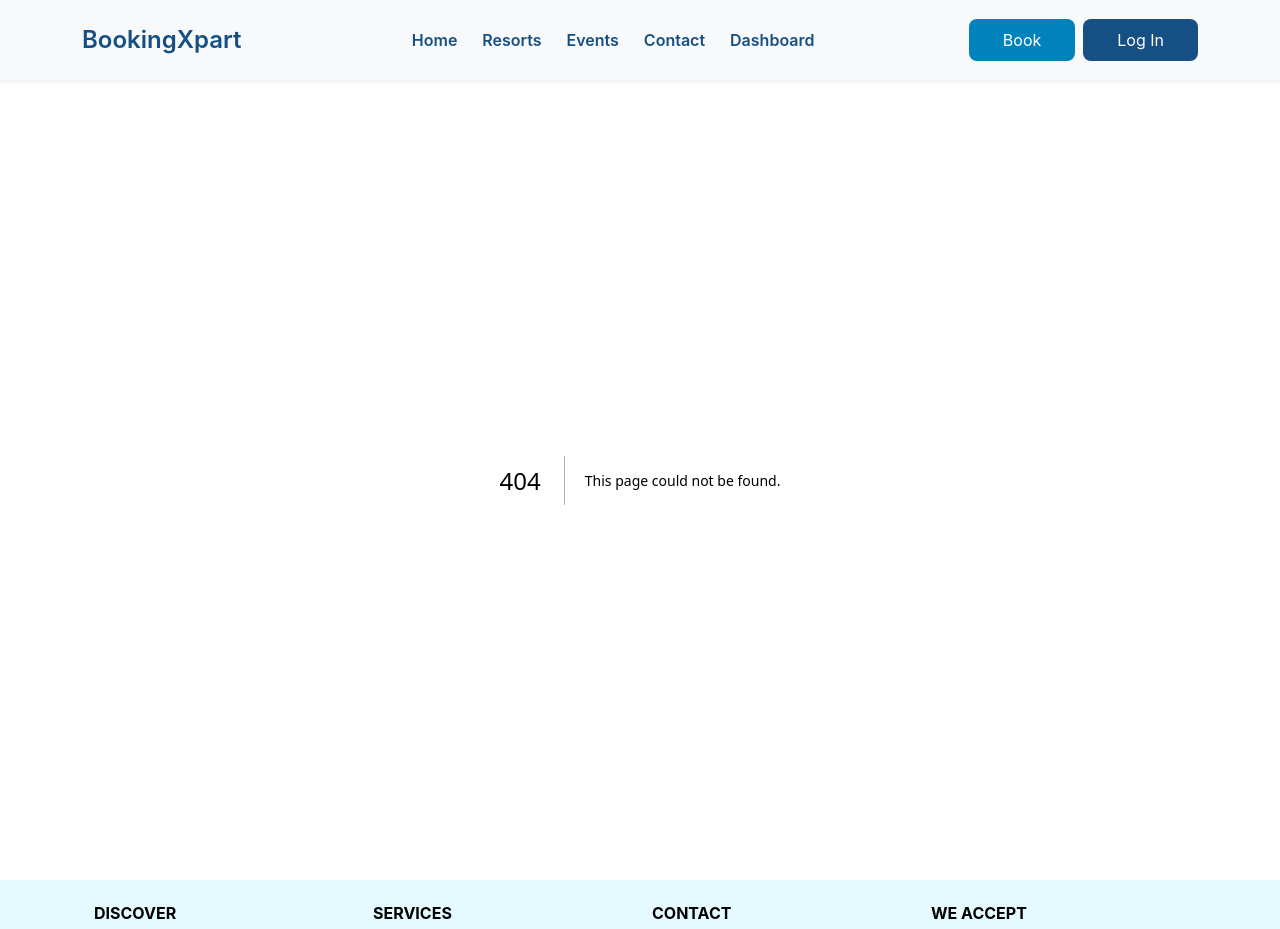
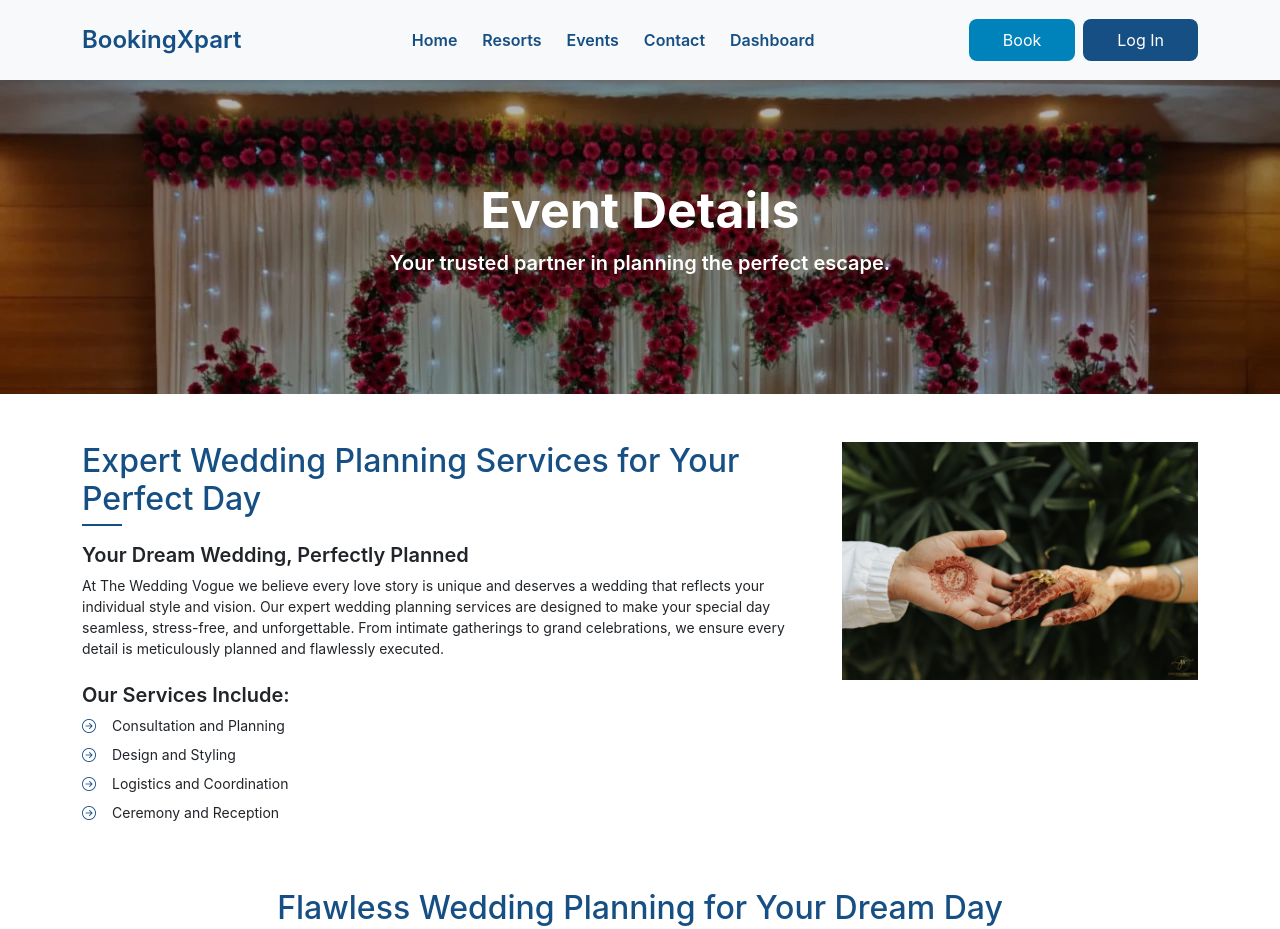
Before and after one commit to sahedalways/resort-booking-frontend, a Next.js app: page /events/1 in a window 1280 px wide. Before the commit this address had no page. Shown: the top 929 px of the page. Built offline with nearby package versions, Linux system fonts and the light colour scheme.

Commit message:
event details ongoing work

```diff
--- /dev/null
+++ b/src/app/events/[id]/page.tsx
@@ -0,0 +1,98 @@
+import Image from "next/image";
+
+export default function EventDetails() {
+  return (
+    <>
+      <section className="position-relative">
+        {/* Header Section */}
+        <div className="event-details-header mb-5">
+          <div className="aboutus-overlay"></div>
+          <div className="position-relative">
+            <h1 className="text-block-50 fw-bold">Event Details</h1>
+            <p className="text-block-20">
+              Your trusted partner in planning the perfect escape.
+            </p>
+          </div>
+        </div>
+      </section>
+
+      <section>
+        <div className="container">
+          <div className="row">
+            <div className="col-md-8">
+              <div>
+                <h3 className="text-block-32 position-relative underLine primary-color">
+                  Expert Wedding Planning Services for Your Perfect Day
+                  <span className=""></span>
+                </h3>
+
+                <div className="mt-4">
+                  <h2 className="text-block-20">
+                    Your Dream Wedding, Perfectly Planned
+                  </h2>
+                  <p className="paragraph-sm fw-normal text-dark">
+                    At The Wedding Vogue we believe every love story is unique
+                    and deserves a wedding that reflects your individual style
+                    and vision. Our expert wedding planning services are
+                    designed to make your special day seamless, stress-free, and
+                    unforgettable. From intimate gatherings to grand
+                    celebrations, we ensure every detail is meticulously planned
+                    and flawlessly executed.
+                  </p>
+                </div>
+
+                <div className="mt-4">
+                  <h4 className="text-block-20">Our Services Include:</h4>
+                  <ul className="list-unstyled">
+                    <li className="mb-2 paragraph-sm text-dark">
+                      <i className="bi bi-arrow-right-circle me-3 primary-color"></i>
+                      Consultation and Planning
+                    </li>
+                    <li className="mb-2 paragraph-sm text-dark">
+                      <i className="bi bi-arrow-right-circle me-3 primary-color"></i>
+                      Design and Styling
+                    </li>
+                    <li className="mb-2 paragraph-sm text-dark">
+                      <i className="bi bi-arrow-right-circle me-3 primary-color"></i>
+                      Logistics and Coordination
+                    </li>
+                    <li className="mb-2 paragraph-sm text-dark">
+                      <i className="bi bi-arrow-right-circle me-3 primary-color"></i>
+                      Ceremony and Reception
+                    </li>
+                  </ul>
+                  <p></p>
+                </div>
+              </div>
+            </div>
+
+            <div className="col-md-4">
+              <Image
+                src="/img/event-1.jpg"
+                alt="Discount"
+                className="img-fluid"
+                width={500}
+                height={500}
+              />
+            </div>
+          </div>
+        </div>
+      </section>
+
+      <section className="section-gap">
+        <div className="container">
+          <div className="row g-4">
+            <div className="col">
+              <div className="text-center">
+                <h3 className="text-block-32 position-relative primary-color">Flawless Wedding Planning for Your Dream Day</h3>
+                <p className="subtitle text-dark">
+                  We provide exceptional service to make your vacation perfect
+                </p>
+              </div>
+            </div>
+          </div>
+        </div>
+      </section>
+    </>
+  );
+}
--- a/src/app/events/page.tsx
+++ b/src/app/events/page.tsx
@@ -292,7 +292,9 @@ export default function Events() {
               <h2 className="main-title">
                 What we <br className="d-lg-block d-none" /> offer
               </h2>
-              <button className="btn btn-custom mt-3">MORE SERVICE</button>
+              <Link href="/events/1">
+                <button className="btn btn-custom mt-3">MORE SERVICE</button>
+              </Link>
             </div>
           </div>
         </div>
--- a/src/app/globals.css
+++ b/src/app/globals.css
@@ -102,6 +102,9 @@ body {
   font-size: var(--font-50);
 }
 
+.text-block-32 {
+  font-size: var(--font-32);
+}
 .text-block-24 {
   font-size: var(--font-24);
   font-weight: 600
@@ -1643,6 +1646,35 @@ img.payment-icon-table {
 /* ###refund policy */
 
 
+/* event details page */
+.event-details-header {
+  background-image: url("/img/event_img.png");
+  background-size: cover;
+  background-position: center top;
+  background-repeat: no-repeat;
+  background-attachment: fixed;
+  position: relative;
+  color: var(--white);
+  padding: 100px 0;
+  text-align: center;
+}
+
+
+.underLine::after {
+  content: "";
+  position: absolute;
+  left: 0;
+  bottom: -7px;
+  border-top-style: solid;
+  border-top-width: 2px;
+  border-top-color: var(--primary);
+  width: 40px;
+  max-width: 40px;
+}
+
+/* ###event details page */
+
+
 /****************************************/
 /****************************************/
 /******************* media query *********************/
```
Also changed, not shown: public/img/event-1.jpg (added).
